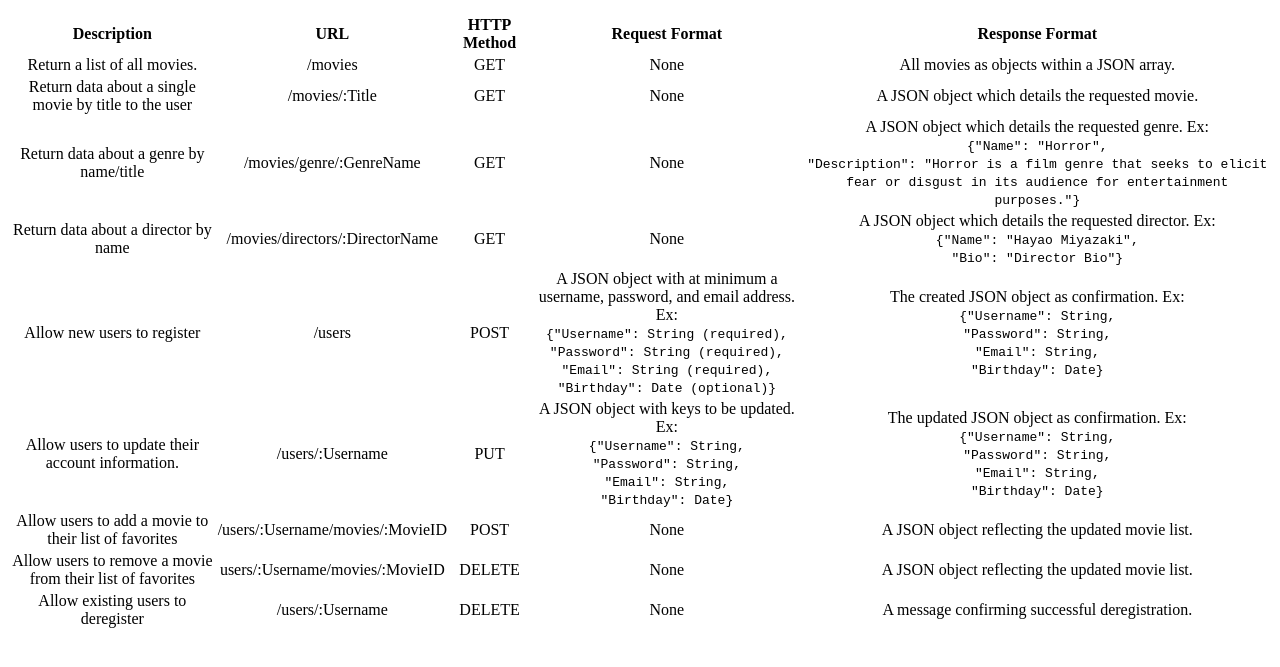
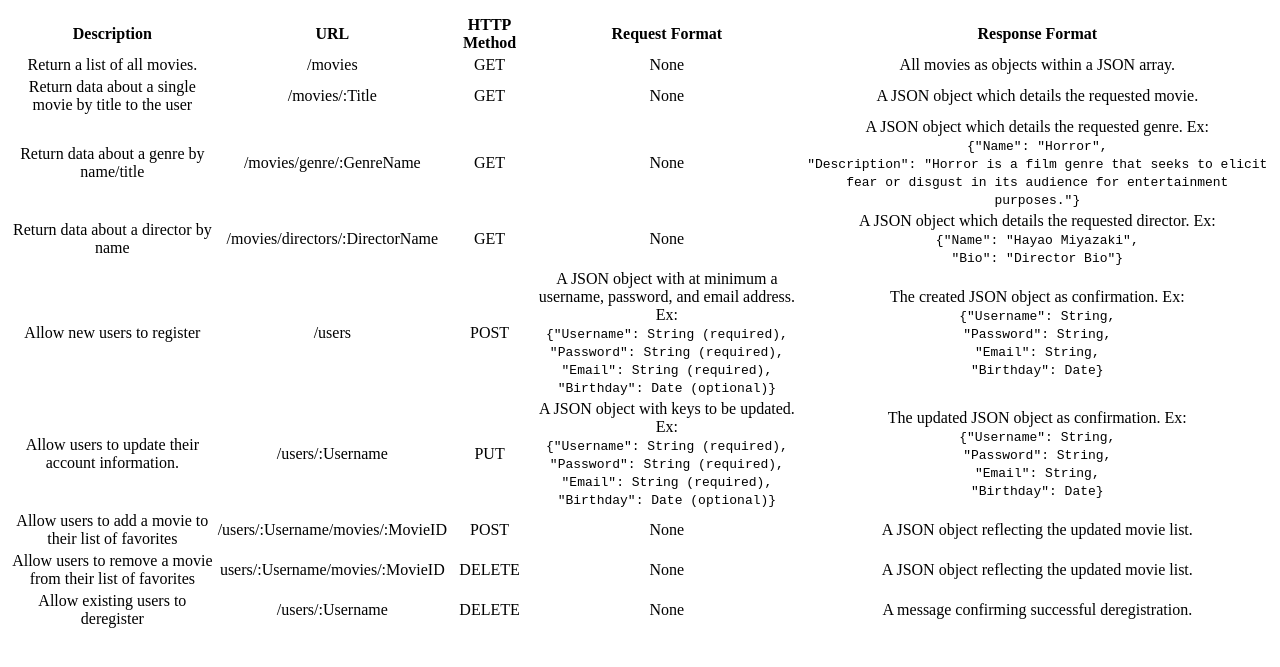
Before and after one commit to YSX-Brian/Movie_API, a website: page public/documentation.html in a window 1280 px wide. Shown: the part 119-786 px from the top of the page. Drawn offline with Linux system fonts and the light colour scheme.

Commit message:
clarified request body for updating user info

```diff
--- a/public/documentation.html
+++ b/public/documentation.html
@@ -87,10 +87,10 @@
                 <td>/users/:Username</td>
                 <td>PUT</td>
                 <td>A JSON object with keys to be updated. Ex:<br>
-                    <code>{"Username": String,
-                        <br>"Password": String,
-                        <br>"Email": String,
-                        <br>"Birthday": Date}
+                    <code>{"Username": String (required),
+                        <br>"Password": String (required),
+                        <br>"Email": String (required),
+                        <br>"Birthday": Date (optional)}
                     </code>
                 </td>
                 <td>The updated JSON object as confirmation. Ex:<br>
```
